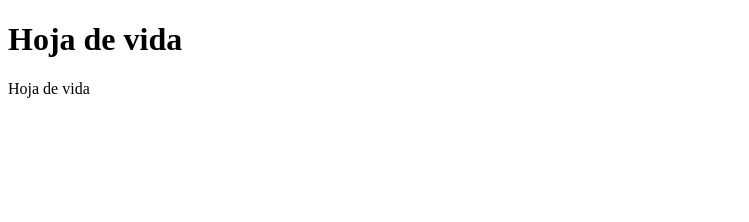
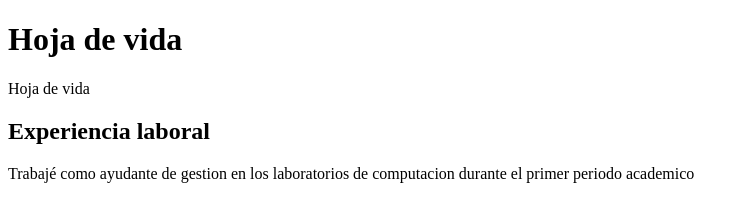
Before and after one commit to luisluna2307/curriculum, a plain HTML site: page index.html in a window 1280 px wide. Shown: the whole page, without its empty margins (0-749 px from the left). Drawn offline with Linux system fonts and the light colour scheme.

Commit message:
Actualizar hoja de vida

```diff
--- a/index.html
+++ b/index.html
@@ -1,13 +1,23 @@
 <!DOCTYPE html>
 <html>
+
 <head>
     <title>
         Curriculum: Luis Luna
     </title>
-        <meta charset = "utf-8">
+    <meta charset="utf-8">
 </head>
+
 <body>
     <h1>Hoja de vida</h1>
     <p>Hoja de vida</p>
+    <div class="section">
+        <h2>Experiencia laboral</h2>
+        <p>Trabajé como ayudante de gestion en los
+            laboratorios de computacion durante el
+            primer periodo academico
+        </p>
+    </div>
 </body>
+
 </html>
```
Lines whose indentation alone changed are shown as unchanged.
